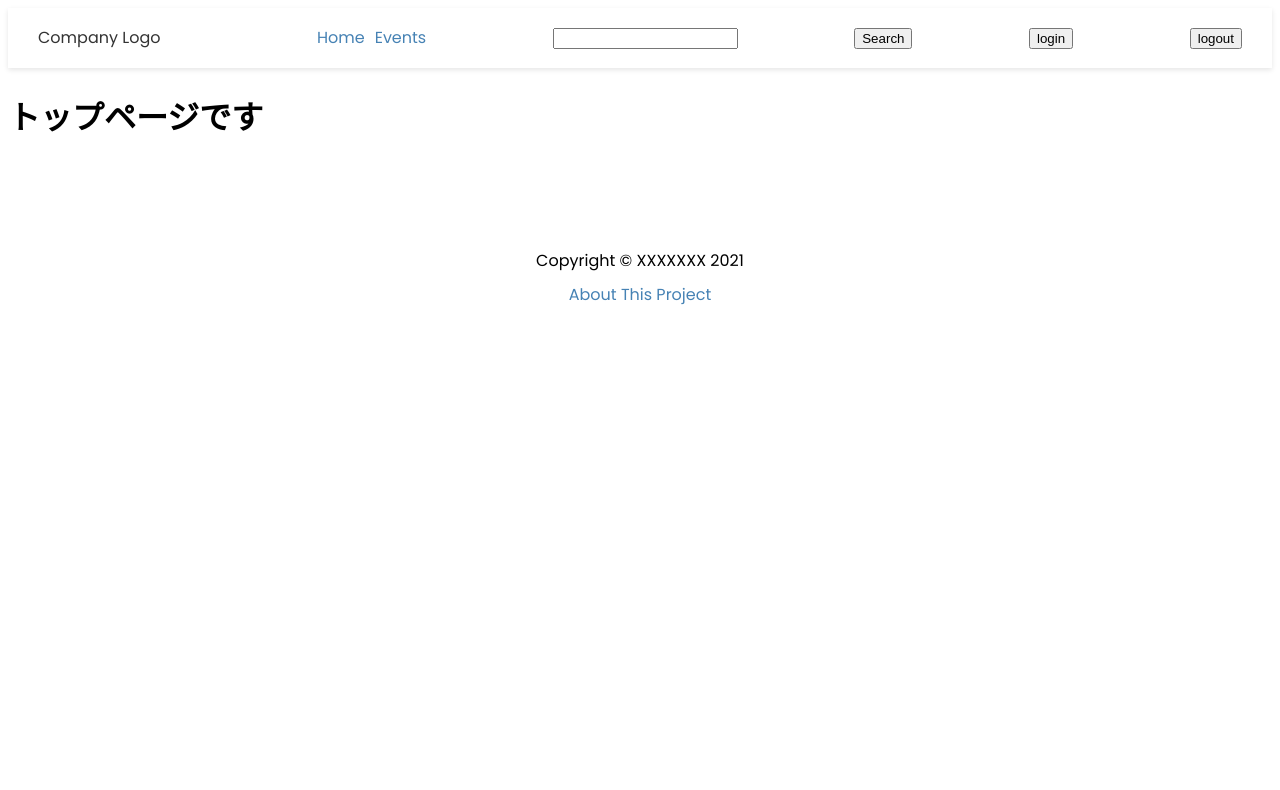
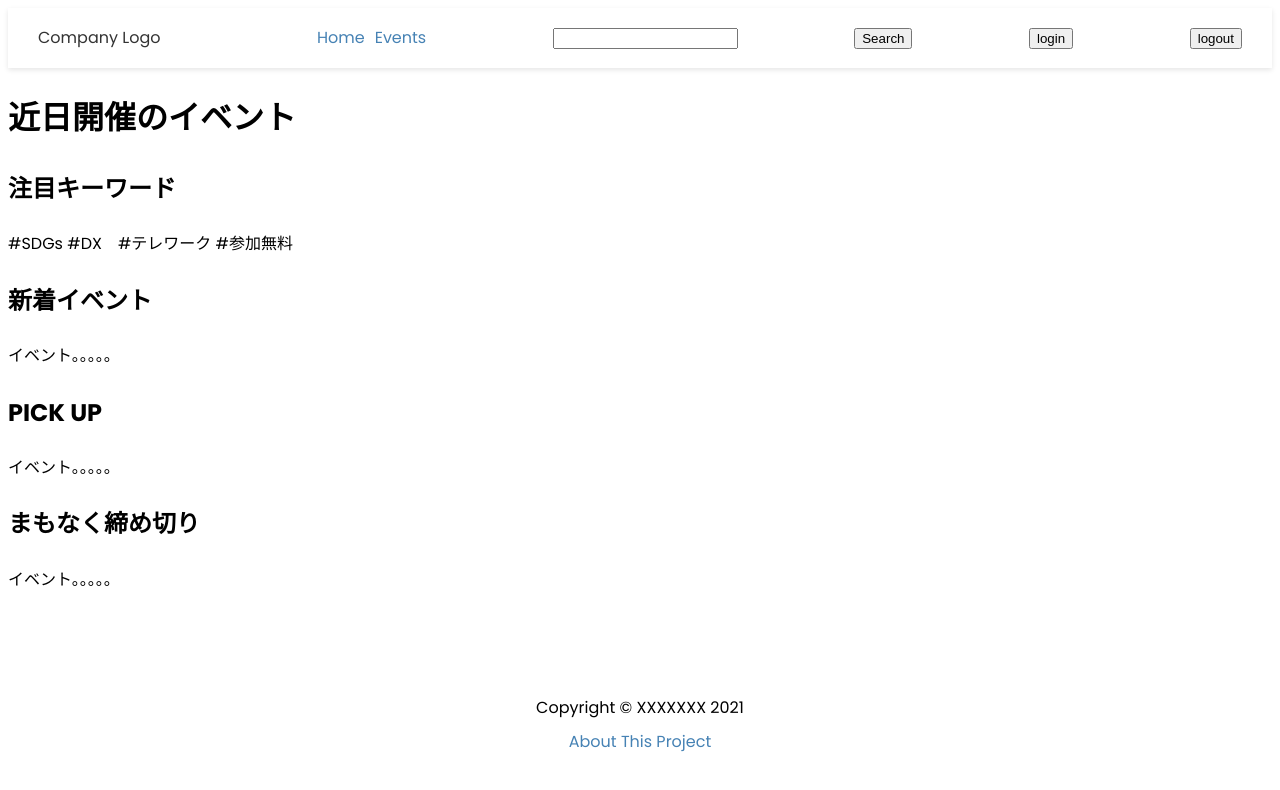
Before and after one commit to scdouble/vue_eventportal, a Vue app: page /home in a window 1280 px wide. Shown: the top 790 px of the page. Built offline with nearby package versions, Linux system fonts and the light colour scheme.

Commit message:
modify homepage

```diff
--- a/src/pages/Home.vue
+++ b/src/pages/Home.vue
@@ -1,13 +1,18 @@
 <template>
-  <h1>トップページです </h1>
+  <h1>近日開催のイベント</h1>
+  <h2>注目キーワード</h2>
+  <p>#SDGs #DX　#テレワーク #参加無料</p>
+  <h2>新着イベント</h2>
+  <p>イベント。。。。。</p>
+  <h2>PICK UP</h2>
+  <p>イベント。。。。。</p>
+  <h2>まもなく締め切り</h2>
+  <p>イベント。。。。。</p>
 </template>
 
 <script>
-export default {
-
-}
+export default {};
 </script>
 
 <style>
-
 </style>
```
